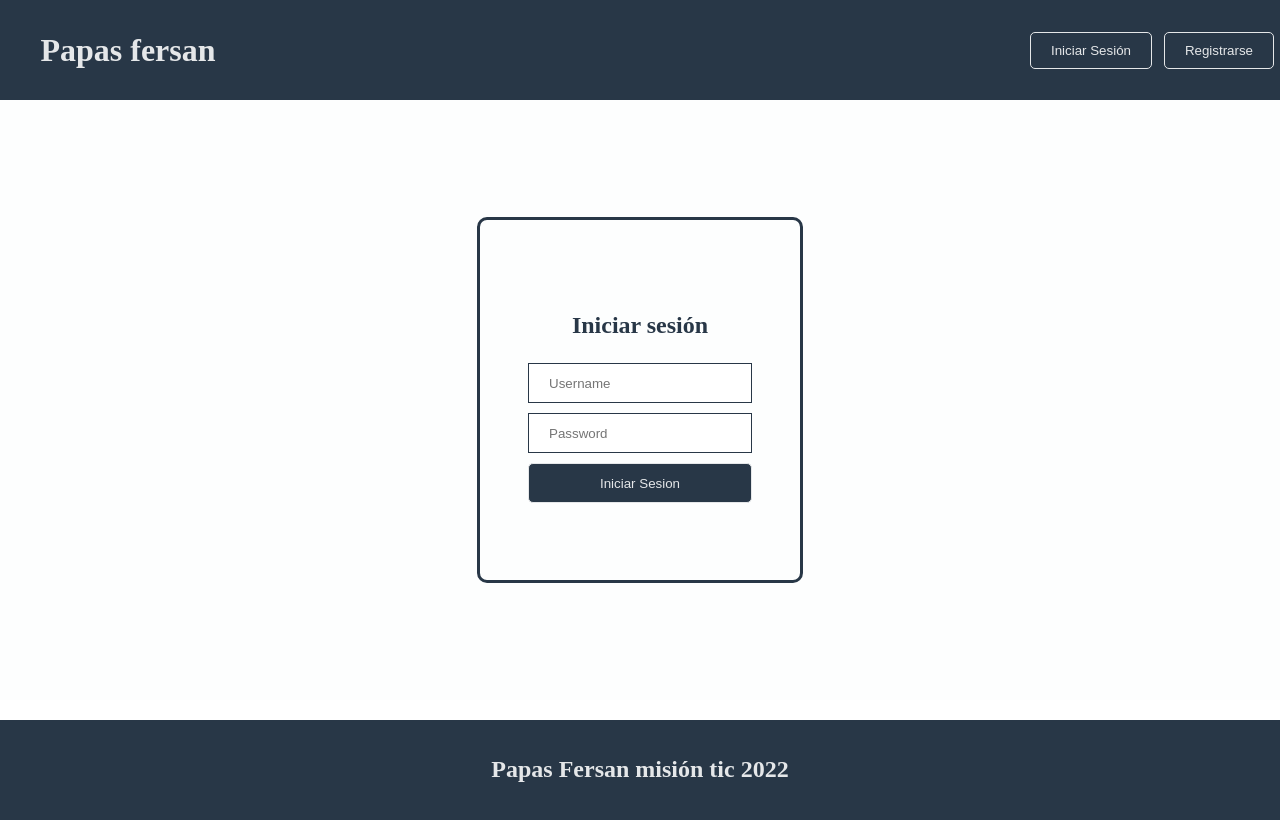
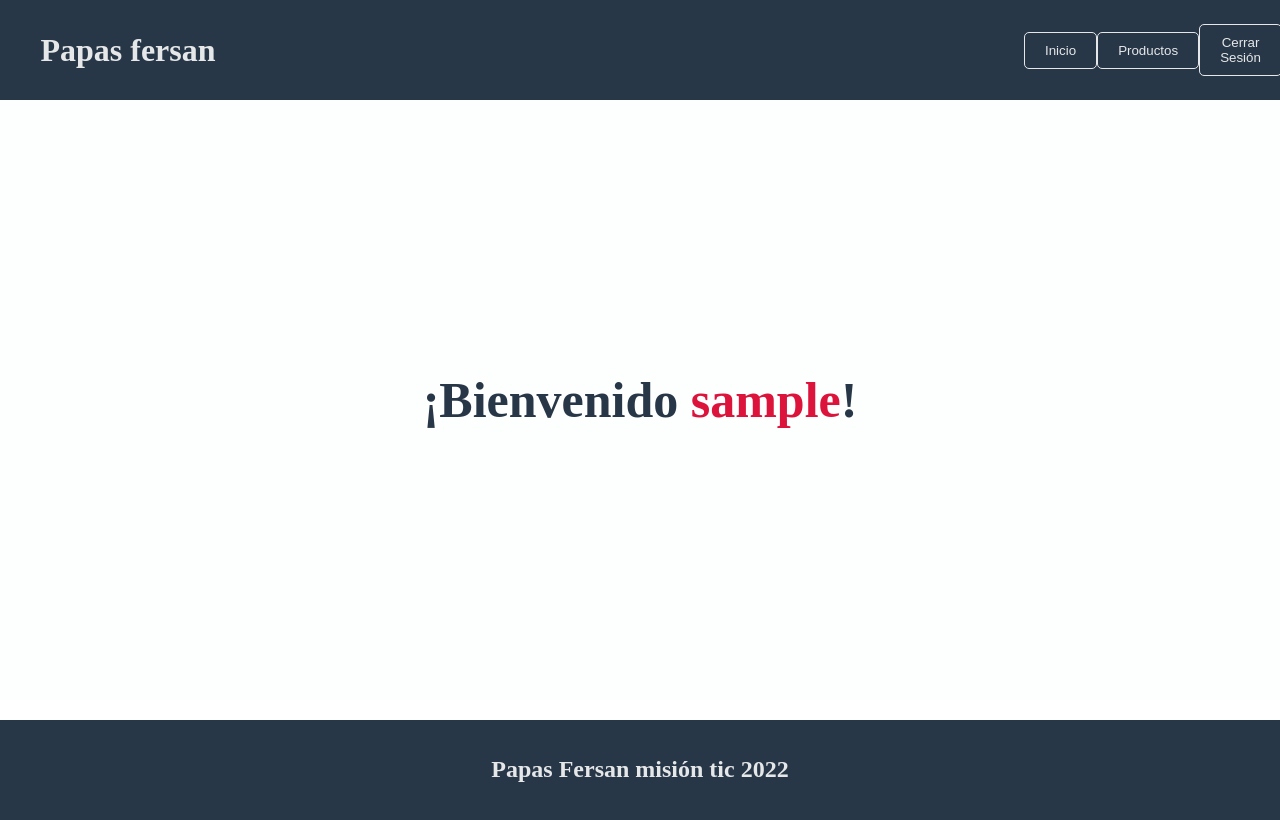
Before and after one commit to luisbmonroyj/django_vue_project, a Vue app in the folder pf_fe/: page /user/home in a window 1280 px wide. Before the commit this address led to /user/logIn. Built offline with nearby package versions, Linux system fonts and the light colour scheme; sample sign-in values are in the browser's storage.

Commit message:
despliegue cambios

```diff
--- a/pf_fe/package.json
+++ b/pf_fe/package.json
@@ -9,6 +9,7 @@
   "dependencies": {
     "axios": "^0.27.2",
     "core-js": "^3.8.3",
+    "jwt-decode": "^3.1.2",
     "vue": "^3.2.13",
     "vue-router": "^4.0.3"
   },
--- a/pf_fe/src/App.vue
+++ b/pf_fe/src/App.vue
@@ -5,11 +5,12 @@
 
       <h1>Papas fersan</h1>
       <nav>
-        <button v-if="is_auth" > Inicio </button>
-        <button v-if="is_auth" > Cuenta </button>
-        <button v-if="is_auth" > Cerrar Sesión </button>
+        <button v-if="is_auth" v-on:click="loadHome"> Inicio </button>
+        <button v-if="is_auth" v-on:click="loadProductos"> Productos </button>
+        <button v-if="is_auth" v-on:click="logOut"> Cerrar Sesión </button>
         <button v-if="!is_auth" v-on:click="loadLogIn" > Iniciar Sesión </button>
         <button v-if="!is_auth" v-on:click="loadSignUp" > Registrarse </button>
+
       </nav>
     </div>
 
@@ -17,6 +18,7 @@
       <router-view
         v-on:completedLogIn="completedLogIn"
         v-on:completedSignUp="completedSignUp"
+        v-on:logOut="logOut"
       >
       </router-view>
     </div>
@@ -43,8 +45,12 @@ export default {
 
   methods:{
     verifyAuth: function() {
-      if(this.is_auth == false)
-        this.$router.push({name: "logIn"})
+      this.is_auth = localStorage.getItem("isAuth") || false;
+
+      if (this.is_auth == false)
+        this.$router.push({ name: "logIn" });
+      else
+        this.$router.push({ name: "home" });
     },
 
     loadLogIn: function(){
@@ -55,9 +61,33 @@ export default {
     this.$router.push({name: "signUp"})
     },
 
-    completedLogIn: function(data) {},
+    completedLogIn: function(data) {
+      localStorage.setItem("isAuth", true);
+      localStorage.setItem("username", data.username);
+      localStorage.setItem("token_access", data.token_access);
+      localStorage.setItem("token_refresh", data.token_refresh);
+      alert("Autenticación Exitosa");
+      this.verifyAuth();
+    },
 
-    completedSignUp: function(data) {},
+    completedSignUp: function(data) {
+      alert("Registro Exitoso");
+      this.completedLogIn(data);
+    },
+
+    loadHome: function() {
+      this.$router.push({ name: "home" });
+    },
+
+    logOut: function () {
+      localStorage.clear();
+      alert("Sesión Cerrada");
+      this.verifyAuth();
+    },
+
+    loadProductos: function () {
+      this.$router.push({ name: "productos" });
+    },
 
   },
 
--- /dev/null
+++ b/pf_fe/src/components/Home.vue
@@ -0,0 +1,45 @@
+<template>
+
+    <div class="greetings">
+        <h1>¡Bienvenido <span> {{username}} </span>!</h1>
+    </div>
+
+</template>
+
+<script>
+
+export default {
+    name: "Home",
+
+    data: function(){
+        return {
+            username: localStorage.getItem('username') || "none"
+        }
+    }
+}
+
+</script>
+
+<style>
+
+    .greetings{
+        margin: 0;
+        padding: 0%;
+        height: 100%;
+        width: 100%;
+        display: flex;
+        justify-content: center;
+        align-items: center;
+    }
+
+    .greetings h1{
+        font-size: 50px;
+        color: #283747;
+    }
+
+    .greetings span{
+        color: crimson;
+        font-weight: bold;
+    }
+
+</style>
--- a/pf_fe/src/components/Login.vue
+++ b/pf_fe/src/components/Login.vue
@@ -34,7 +34,7 @@ export default {
     methods: {
         processLogInUser: function(){
             axios.post(
-                "https://papas-fersan-api.herokuapp.com/login/",
+                "http://127.0.0.1:8000/login/",
                 this.user,
                 {headers: {}}
                 ).
--- /dev/null
+++ b/pf_fe/src/components/Productos.vue
@@ -0,0 +1,99 @@
+<template>
+
+    <div v-if="loaded" class="information">
+        <h1>Productos</h1>
+        <h2>Nombre: <span>{{name}}</span></h2>
+        <h2>Dirección: <span>{{balance}} COP </span></h2>
+        <h2>Correo electrónico: <span>{{email}}</span></h2>
+    </div>
+
+</template>
+
+<script>
+
+import jwt_decode from "jwt-decode";
+import axios from 'axios';
+
+export default {
+    name: "Account",
+
+    data: function(){
+        return {
+            name: "",
+            email: "",
+            balance: 0,
+            loaded: false,
+        }
+    },
+
+    methods: {
+        getData: async function () {
+
+            if (localStorage.getItem("token_access") === null || localStorage.getItem("token_refresh") === null) {
+                this.$emit('logOut');
+                return;
+            }
+
+            await this.verifyToken();
+            let token = localStorage.getItem("token_access");
+            let userId = jwt_decode(token).user_id.toString();
+
+            axios.get(`https://papas-fersan-api.herokuapp.com/user/${userId}/`, {headers: {'Authorization': `Bearer ${token}`}})
+                .then((result) => {
+                    this.name = result.data.name;
+                    this.email = result.data.email;
+                    this.balance = result.data.account.balance;
+                    this.loaded = true;
+                    })
+                .catch(() => {
+                    this.$emit('logOut');
+                });
+        },
+
+        verifyToken: function () {
+            return axios.post("https://papas-fersan-api.herokuapp.com/refresh/", {refresh: localStorage.getItem("token_refresh")}, {headers: {}}
+)
+                .then((result) => {
+                    localStorage.setItem("token_access", result.data.access);
+                })
+                .catch(() => {
+                    this.$emit('logOut');
+                });
+        }
+    },
+    created: async function(){
+        this.getData();
+    },
+}
+
+</script>
+
+<style>
+
+    .information{
+        margin: 0;
+        padding: 0%;
+        width: 100%;
+        height: 100%;
+        display: flex;
+        flex-direction: column;
+        justify-content: center;
+        align-items: center;
+    }
+
+    .information h1{
+        font-size: 60px;
+        color: #0f1316;
+    }
+
+    .information h2{
+        font-size: 40px;
+        color: #283747;
+    }
+
+    .information span{
+        color: crimson;
+        font-weight: bold;
+    }
+
+</style>
--- a/pf_fe/src/components/SignUp.vue
+++ b/pf_fe/src/components/SignUp.vue
@@ -5,15 +5,19 @@
             <h2>Registrarse</h2>
 
             <form v-on:submit.prevent="processSignUp" >
-                <input type="text" v-model="user.username" placeholder="Username">
+                <input type="text" v-model="user.username" placeholder="Usuario">
                 <br>
-                <input type="password" v-model="user.password" placeholder="Password">
+                <input type="password" v-model="user.password" placeholder="Contraseña">
                 <br>
-                <input type="text" v-model="user.name" placeholder="Name">
+                <input type="text" v-model="user.nombre" placeholder="Nombre">
                 <br>
-                <input type="email" v-model="user.email" placeholder="Email">
+                <input type="text" v-model="user.apellido" placeholder="Apellido">
                 <br>
-                <input type="number" vmodel="user.account.balance" placeholder="Initial Balance">
+                <input type="email" v-model="user.email" placeholder="Correo electronico">
+                <br>
+                <input type="text" v-model="user.direccion" placeholder="Dirección">
+                <br>
+                <input type="text" v-model="user.telefono" placeholder="Teléfono">
                 <br>
                 <button type="submit">Registrarse</button>
             </form>
@@ -32,13 +36,11 @@ export default {
             user: {
                 username: "",
                 password: "",
-                name: "",
+                apellido: "",
+                nombre: "",
                 email: "",
-                account: {
-                    lastChangeDate: (new Date()).toJSON().toString(),
-                    balance: 0,
-                    isActive: true
-                }
+                telefono: "",
+                direccion: "",
             }
         }
     },
@@ -46,7 +48,7 @@ export default {
     methods: {
         processSignUp: function(){
             axios.post(
-                "https://papas-fersan-api.herokuapp.com/CreateUser/",
+                "https://papas-fersan-api.herokuapp.com/createUser/",
                 this.user,
                 {headers: {}}
             )
--- a/pf_fe/src/router.js
+++ b/pf_fe/src/router.js
@@ -3,6 +3,8 @@ import App from './App.vue';
 
 import LogIn from './components/LogIn.vue'
 import SignUp from './components/SignUp.vue'
+import Home from './components/Home.vue'
+import Productos from './components/Productos.vue'
 
 const routes = [{
     path: '/',
@@ -18,7 +20,18 @@ const routes = [{
     path: '/user/signUp',
     name: "signUp",
     component: SignUp
+  },
+  {
+    path: '/user/home',
+    name: "home",
+    component: Home
+  },
+  {
+    path: '/user/productos',
+    name: "productos",
+    component: Productos
   }
+
 ];
 const router = createRouter({
   history: createWebHistory(),
```
Also changed, not shown: 2 other files (tests, documents, lock files or other folders).
